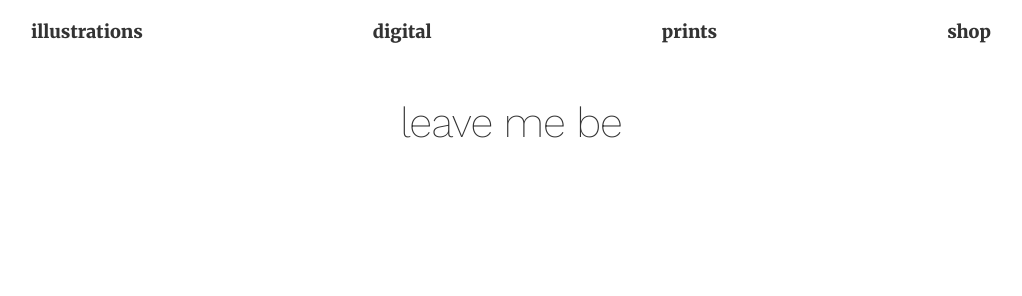
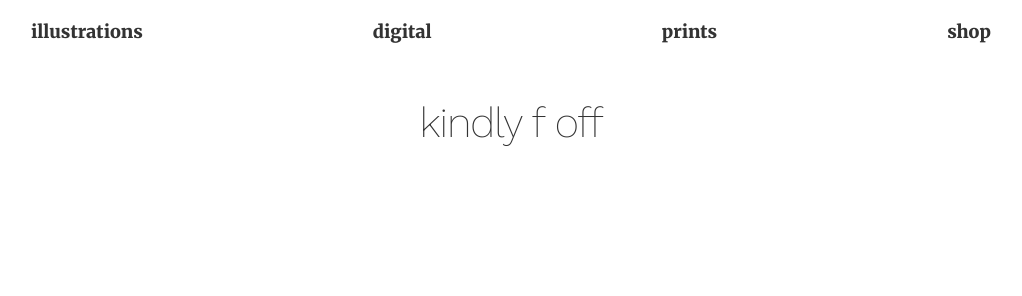
Before and after one commit to beetlebob/beetlebob.github.io, a Jekyll site: the page built from _designs/leave me be.md, in a window 1280 px wide. Shown: the part 162-458 px from the top of the page, without its empty margins (129-1151 px from the left). Built offline with Jekyll 4.4.1, drawn with Linux system fonts in a browser that asks for light colours.

Commit message:
Update leave me be.md

```diff
--- a/_designs/leave me be.md
+++ b/_designs/leave me be.md
@@ -1,5 +1,5 @@
 ---
-title: leave me be
+title: kindly f off
 img: /images/idkfuck.jpg
 categories:
     - illustrations
```
